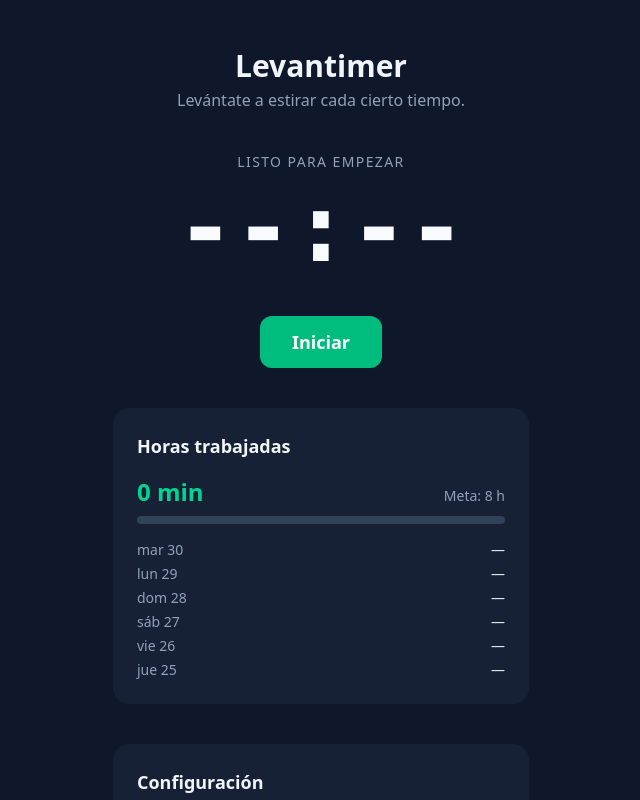
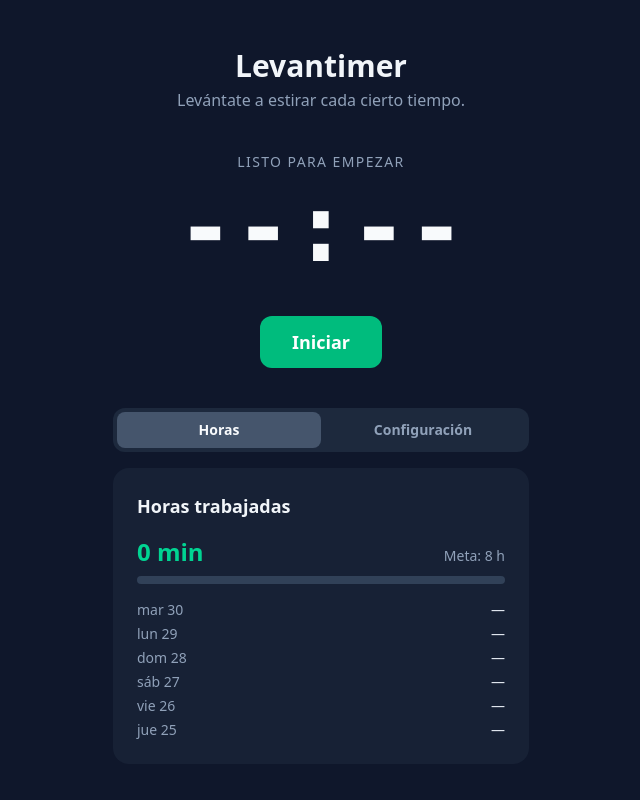
Before and after one commit to jovalles21/levantimer, a React (Vite) app: page / in a window 1280 px wide. Shown: the top 800 px of the page, without its empty margins (319-959 px from the left). Built offline with nearby package versions, Linux system fonts and the light colour scheme.

Commit message:
feat: pestañas para horas/configuracion y badge con minutos restantes

```diff
--- a/src/App.tsx
+++ b/src/App.tsx
@@ -23,6 +23,8 @@ export default function App() {
 
   // Permite ocultar el overlay cuando no es bloqueante.
   const [overlayDismissed, setOverlayDismissed] = useState(false)
+  // Pestaña activa de la parte inferior.
+  const [tab, setTab] = useState<'stats' | 'settings'>('stats')
   // Ms descontados en la última auto-pausa por inactividad (aviso al volver).
   const [idleNotice, setIdleNotice] = useState<number | null>(null)
 
@@ -40,6 +42,17 @@ export default function App() {
       document.title = `${prefix} ${formatTime(remainingMs)} · Levantimer`
     }
   }, [phase, remainingMs])
+
+  // Con la PWA instalada, muestra los minutos restantes como badge en el
+  // icono del Dock (la Badge API solo acepta números).
+  useEffect(() => {
+    if (!('setAppBadge' in navigator)) return
+    if (phase === 'idle' || !running) {
+      void (navigator as any).clearAppBadge?.()
+    } else {
+      void (navigator as any).setAppBadge(Math.max(1, Math.ceil(remainingMs / 60_000)))
+    }
+  }, [phase, running, remainingMs])
 
   // Inactividad detectada: pausa el timer y cierra la sesión retroactivamente
   // en el último momento de actividad. No se reanuda solo: eso lo haces tú.
@@ -135,9 +148,22 @@ export default function App() {
           </p>
         )}
 
-        <WorkLogPanel todayMs={todayMs} days={days} goalHours={config.dailyGoalHours} />
+        <div className="w-full">
+          <div className="mb-4 flex rounded-xl bg-slate-800 p-1">
+            <TabButton active={tab === 'stats'} onClick={() => setTab('stats')}>
+              Horas
+            </TabButton>
+            <TabButton active={tab === 'settings'} onClick={() => setTab('settings')}>
+              Configuración
+            </TabButton>
+          </div>
 
-        <SettingsPanel config={config} onChange={setConfig} disabled={phase !== 'idle'} />
+          {tab === 'stats' ? (
+            <WorkLogPanel todayMs={todayMs} days={days} goalHours={config.dailyGoalHours} />
+          ) : (
+            <SettingsPanel config={config} onChange={setConfig} disabled={phase !== 'idle'} />
+          )}
+        </div>
       </main>
 
       {showOverlay && (
@@ -149,6 +175,27 @@ export default function App() {
         />
       )}
     </div>
+  )
+}
+
+function TabButton({
+  active,
+  children,
+  onClick,
+}: {
+  active: boolean
+  children: React.ReactNode
+  onClick: () => void
+}) {
+  return (
+    <button
+      onClick={onClick}
+      className={`flex-1 rounded-lg px-4 py-2 text-sm font-semibold ${
+        active ? 'bg-slate-600 text-slate-50' : 'text-slate-400 hover:text-slate-200'
+      }`}
+    >
+      {children}
+    </button>
   )
 }
 
```
